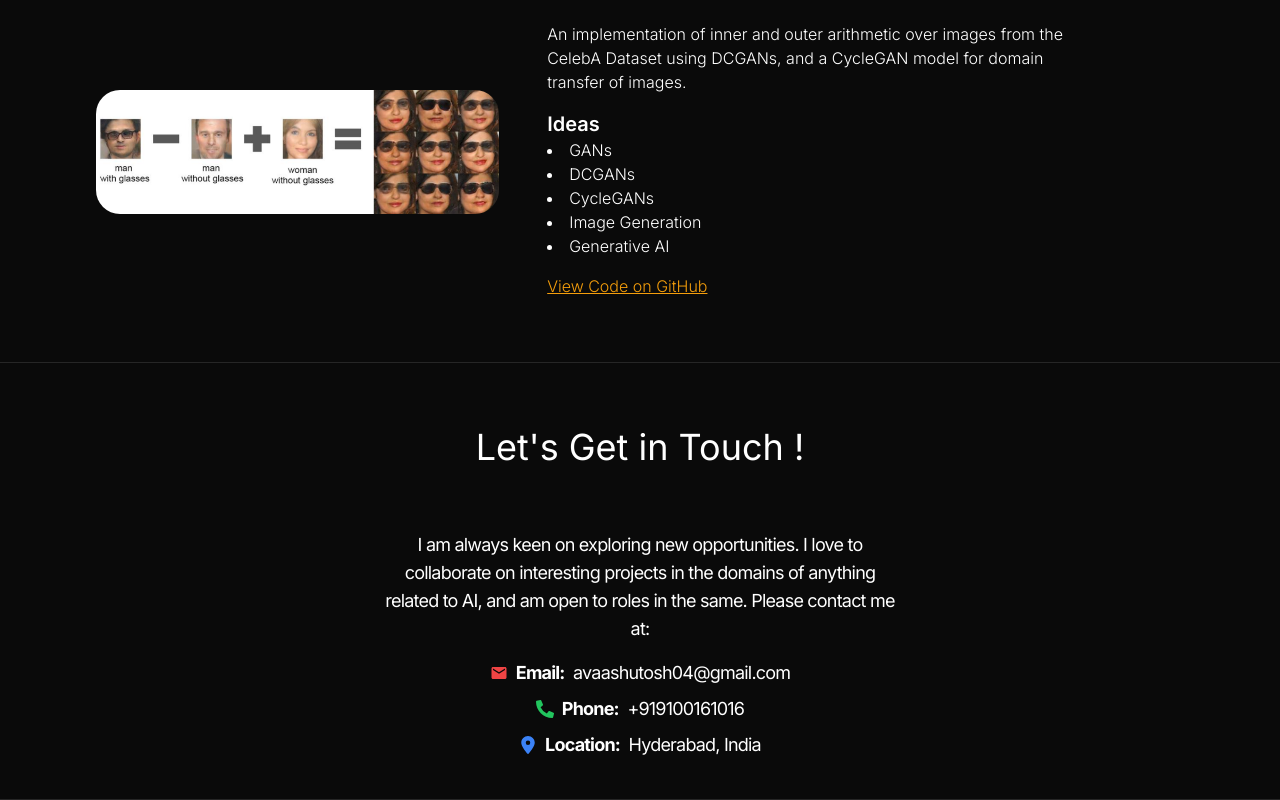
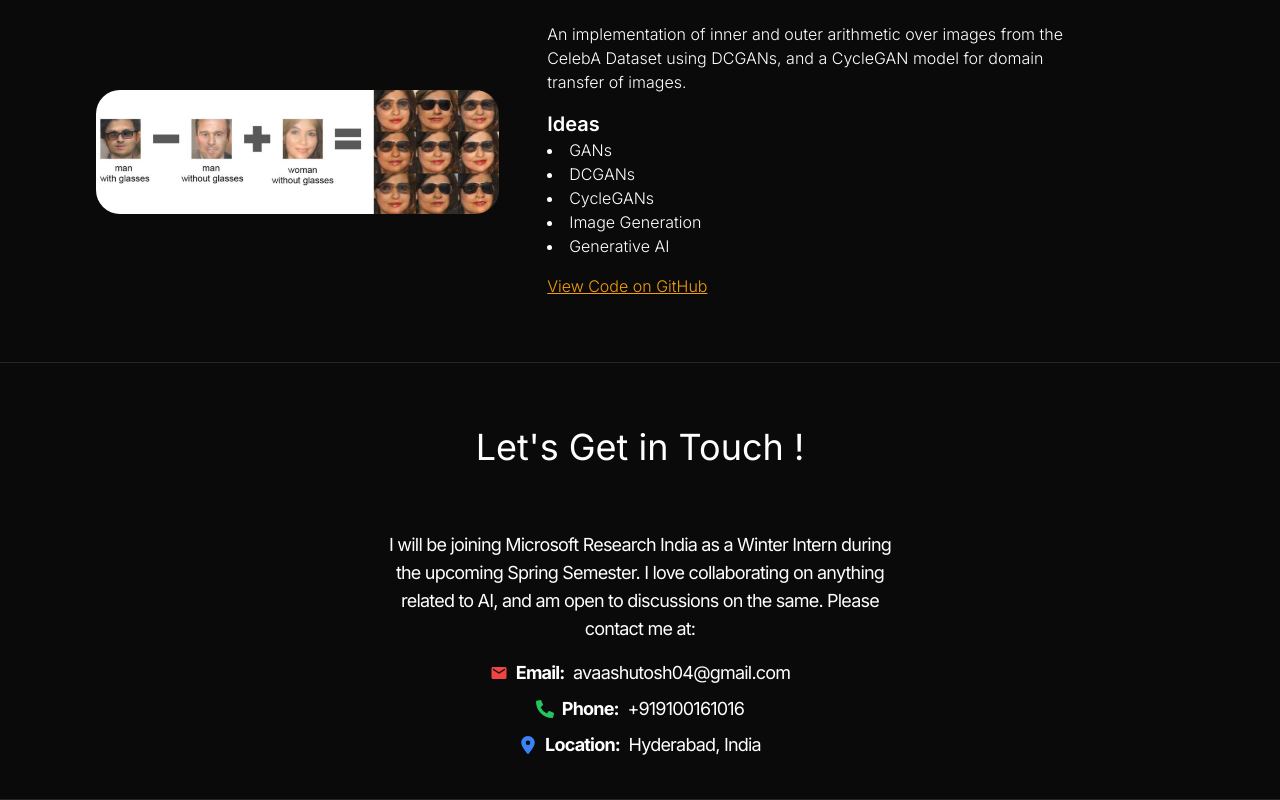
Before and after one commit to aashutoshav/aashutoshav.github.io, a React (Vite) app: page / in a window 1280 px wide. Shown: the part 4511-5311 px from the top of the page. Built offline with nearby package versions, Linux system fonts and the light colour scheme.

Commit message:
footer changed

```diff
--- a/src/constants/index.js
+++ b/src/constants/index.js
@@ -81,4 +81,4 @@ export const CONTACT = {
     location: " Hyderabad, India"
 };
 
-export const FOOTER = `I am always keen on exploring new opportunities. I love to collaborate on interesting projects in the domains of anything related to AI, and am open to roles in the same. Please contact me at: `
+export const FOOTER = `I will be joining Microsoft Research India as a Winter Intern during the upcoming Spring Semester. I love collaborating on anything related to AI, and am open to discussions on the same. Please contact me at: `
```
